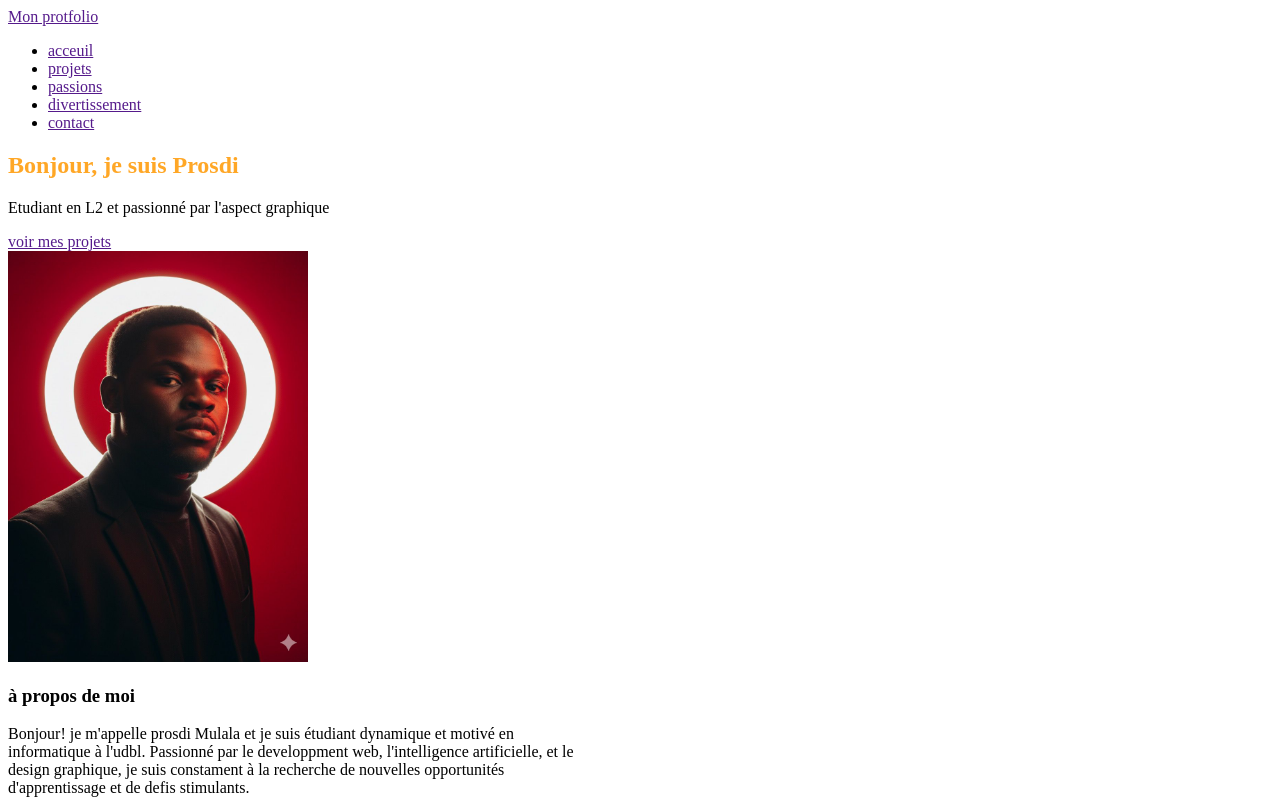
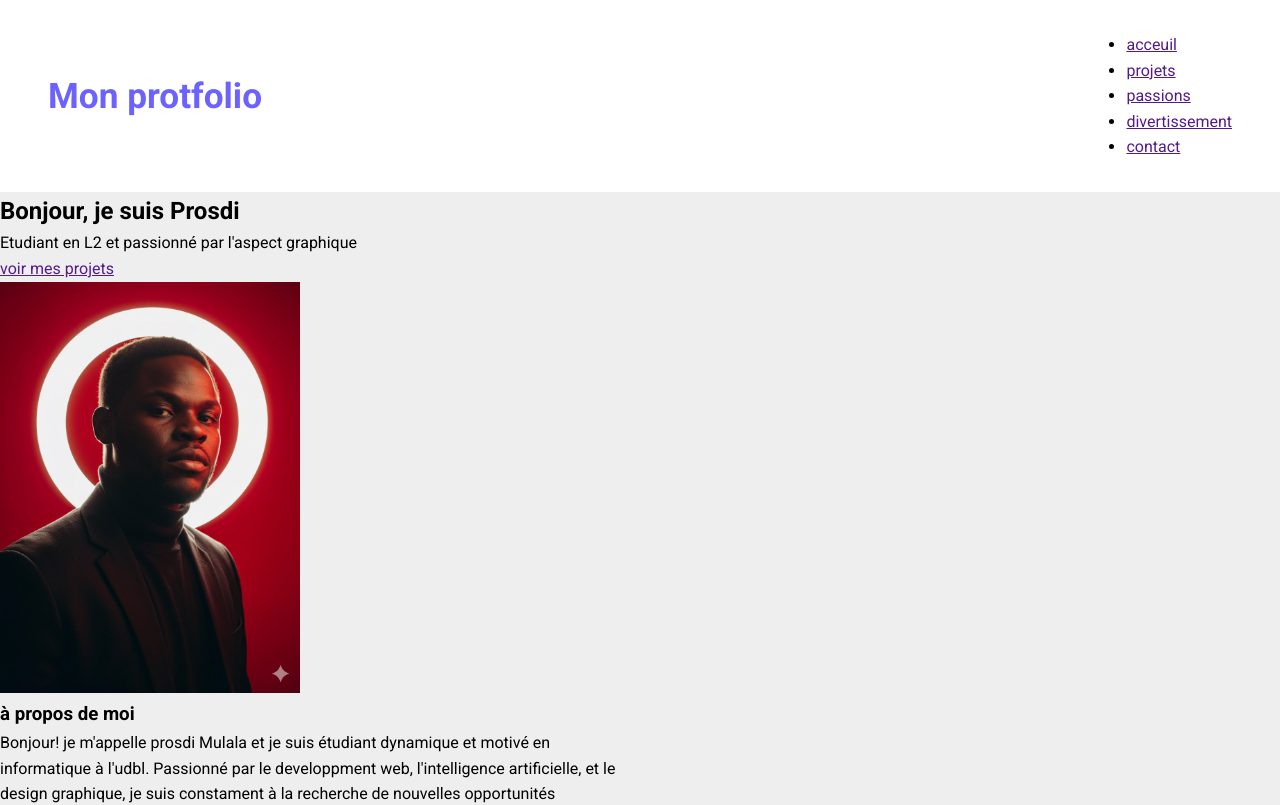
Before and after one commit to MULALA-CHALWE-PROSDI/Mon-portfolio2026, a plain HTML site: page index.html in a window 1280 px wide. Shown: the top 805 px of the page. Drawn offline with Linux system fonts and the light colour scheme.

Commit message:
stylisation du header

```diff
--- a/css/style.css
+++ b/css/style.css
@@ -8,7 +8,31 @@
 
 
 }
+*{
+    margin: 0;
+    padding: 0;
+    box-sizing: border-box;
+}
+body{
+    background-color: var(--gris-clair);
+    font-family:roboto,sans-serif;
+    line-height: 1.6;
+}
+header{
+    background-color: white;
+    box-shadow: 2px 6px 10px rgba(0, 0, 0, 0, 0.05);
+    position: sticky;
+    top: 0;
+    z-index: 100;
+    display: flex;
+    justify-content: space-between;
+    align-items: center;
+    padding: 2rem 3rem;
+}
 
-h1{
-    color: var(--orange-vif);
+header div a {
+    text-decoration: none;
+    font-size: 2.2rem;
+    font-weight: bold;
+    color: var(--violet-doux)
 }
--- a/index.html
+++ b/index.html
@@ -5,6 +5,9 @@
   <meta name="viewport" content="width=device-width, initial-scale=1.0">
   <title>Mon portefolio</title>
   <link rel="stylesheet" href="css/style.css">
+  <link rel="preconnect" href="https://fonts.googleapis.com">
+<link rel="preconnect" href="https://fonts.gstatic.com" crossorigin>
+<link href="https://fonts.googleapis.com/css2?family=Roboto:ital,wght@0,100..900;1,100..900&display=swap" rel="stylesheet">
 
 </head>
 <body>
```
